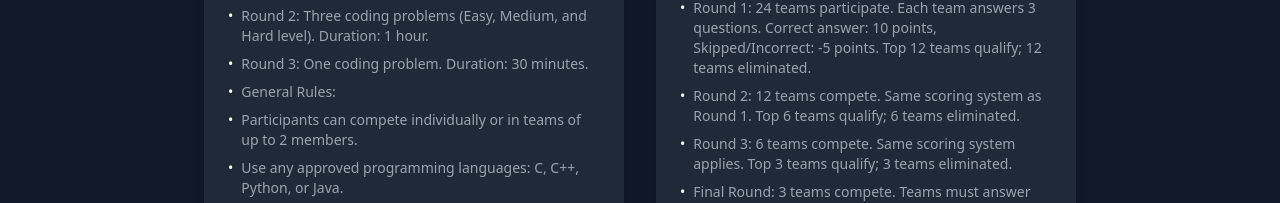
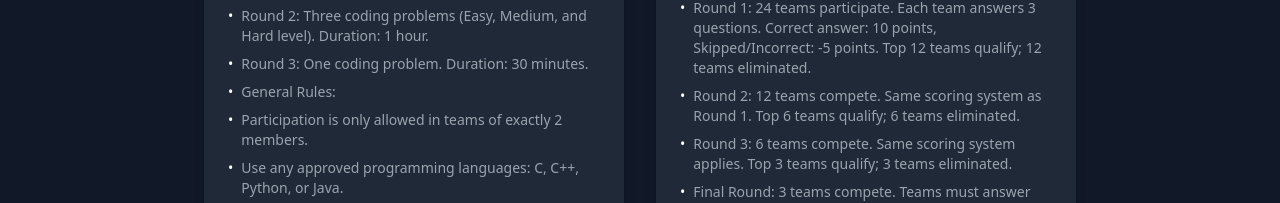
Before and after one commit to harshithreddy-dev/Advitiya2k25, a Next.js app: page /events in a window 1280 px wide. Shown: the part 582-785 px from the top of the page. Built offline with nearby package versions, Linux system fonts and the light colour scheme.

Commit message:
changed rules in coding contest

```diff
--- a/src/app/events/page.tsx
+++ b/src/app/events/page.tsx
@@ -1,6 +1,5 @@
 "use client";
 import { motion } from "framer-motion";
-import { register } from "module";
 
 export default function EventsSectionDemo() {
   const technicalEvents = {
@@ -44,7 +43,7 @@ export default function EventsSectionDemo() {
         "Round 2: Three coding problems (Easy, Medium, and Hard level). Duration: 1 hour.",
         "Round 3: One coding problem. Duration: 30 minutes.",
         "General Rules:",
-        "Participants can compete individually or in teams of up to 2 members.",
+        "Participation is only allowed in teams of exactly 2 members.",
         "Use any approved programming languages: C, C++, Python, or Java.",
         "Participants must have a basic understanding of the C language.",
         "All code must be written and submitted directly on the contest platform.",
@@ -727,7 +726,7 @@ export default function EventsSectionDemo() {
     {
       title: "Groove Battle",
       description:
-        "Show off your vocal skills in this singing competition and captivate the audience with your performance.",
+        "Show off your dance skills in this competition and captivate the audience with your performance.",
       rules: [
         "They should finish their performance within the allotted time.",
         "Any song theme based on their interest.",
```
